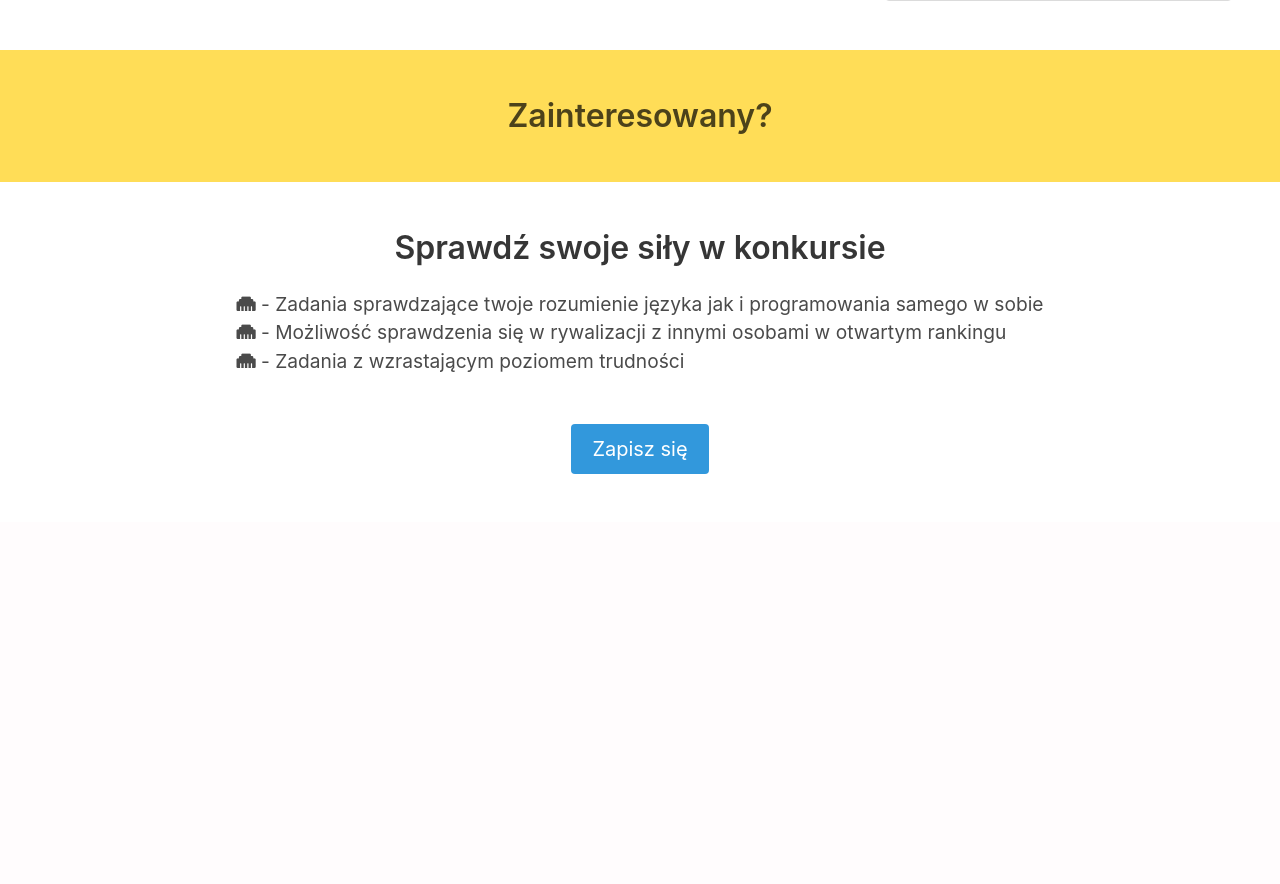
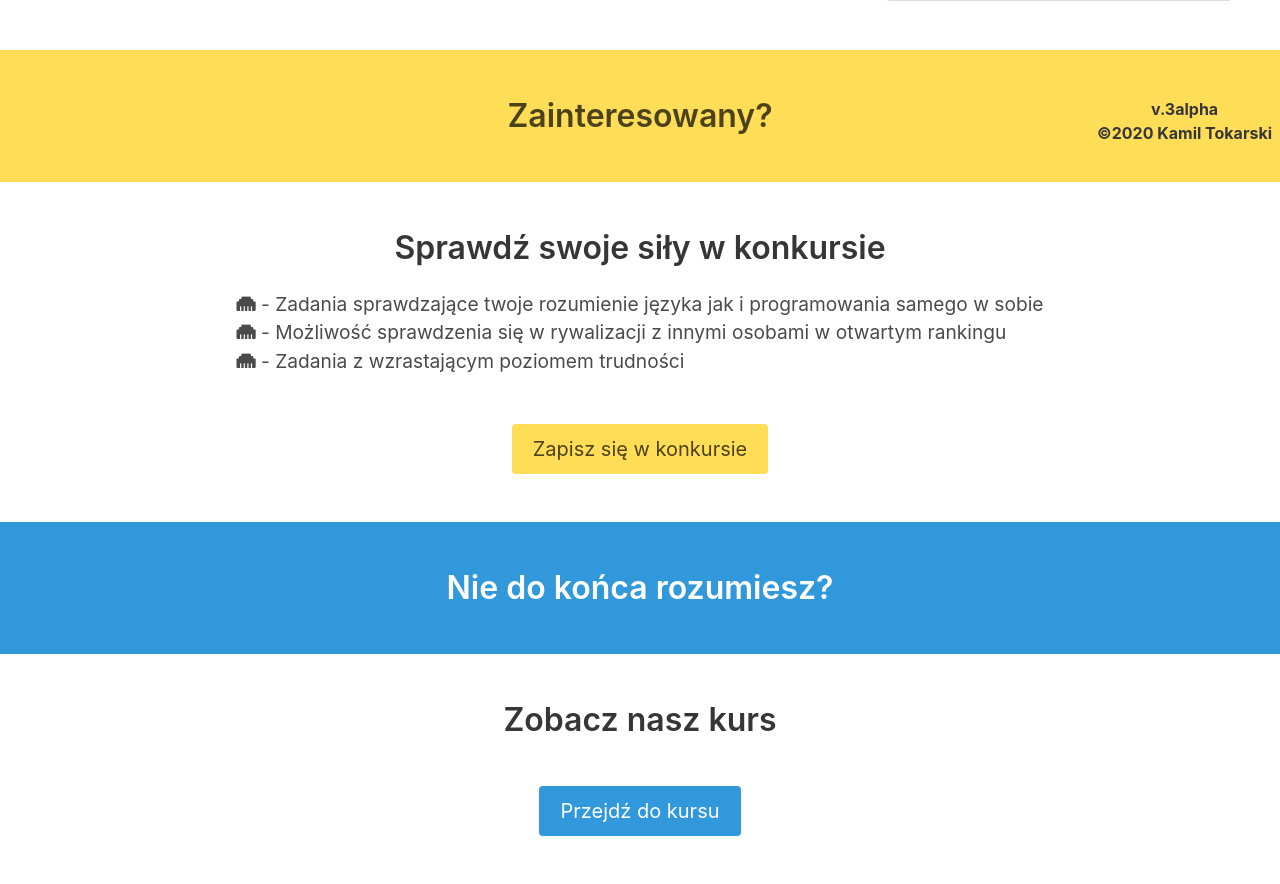
Before and after one commit to SKE-Projekt/SKE-Platform, a Flask app: page /sandbox in a window 1280 px wide. Shown: the part 647-1531 px from the top of the page. Before the commit the page ends 1121 px from the top, so only its background shows below. Run offline with Flask 2, Linux system fonts and the light colour scheme; some libraries are stand-ins or nearby versions.

Commit message:
A little nicer sandbox page

```diff
--- a/ske_platform/templates/_nav.html
+++ b/ske_platform/templates/_nav.html
@@ -28,7 +28,7 @@
         <div class="buttons">
           {% if current_user.is_authenticated %}
           <a href="" class="button is-light">Cześć, {{ current_user.username }}</a>
-          <a href="{{ url_for('auth.logout') }}" class="button is-warning">Wyloguj się</a>
+          <a href="{{ url_for('auth.logout') }}" class="button is-danger">Wyloguj się</a>
           {% else %}
           <a class="button is-danger" href="{{ url_for('auth.register') }}">
             <strong>Załóż konto</strong>
--- a/ske_platform/templates/base.html
+++ b/ske_platform/templates/base.html
@@ -15,6 +15,7 @@
 </head>
 
 <body>
+    {% include "_footer.html" %}
     {% include "_nav.html" %}
 
     {% with messages = get_flashed_messages(with_categories=True) %}
--- a/ske_platform/templates/sandbox/sandbox.html
+++ b/ske_platform/templates/sandbox/sandbox.html
@@ -73,7 +73,17 @@
     <br>
     <br>
     <br>
-    <a href="" class="button is-info is-medium">Zapisz się</a>
+    <a href="" class="button is-warning is-medium">Zapisz się w konkursie</a>
+</section>
+<section class="hero is-info has-text-centered">
+    <div class="hero-body">
+        <h1 class="title">Nie do końca rozumiesz?</h1>
+    </div>
+</section>
+<section class="section has-text-centered">
+    <h1 class="title has-text-centered">Zobacz nasz kurs</h1>
+    <br>
+    <a href="" class="button is-info is-medium">Przejdź do kursu</a>
 </section>
 {% endblock content %}
 
```
